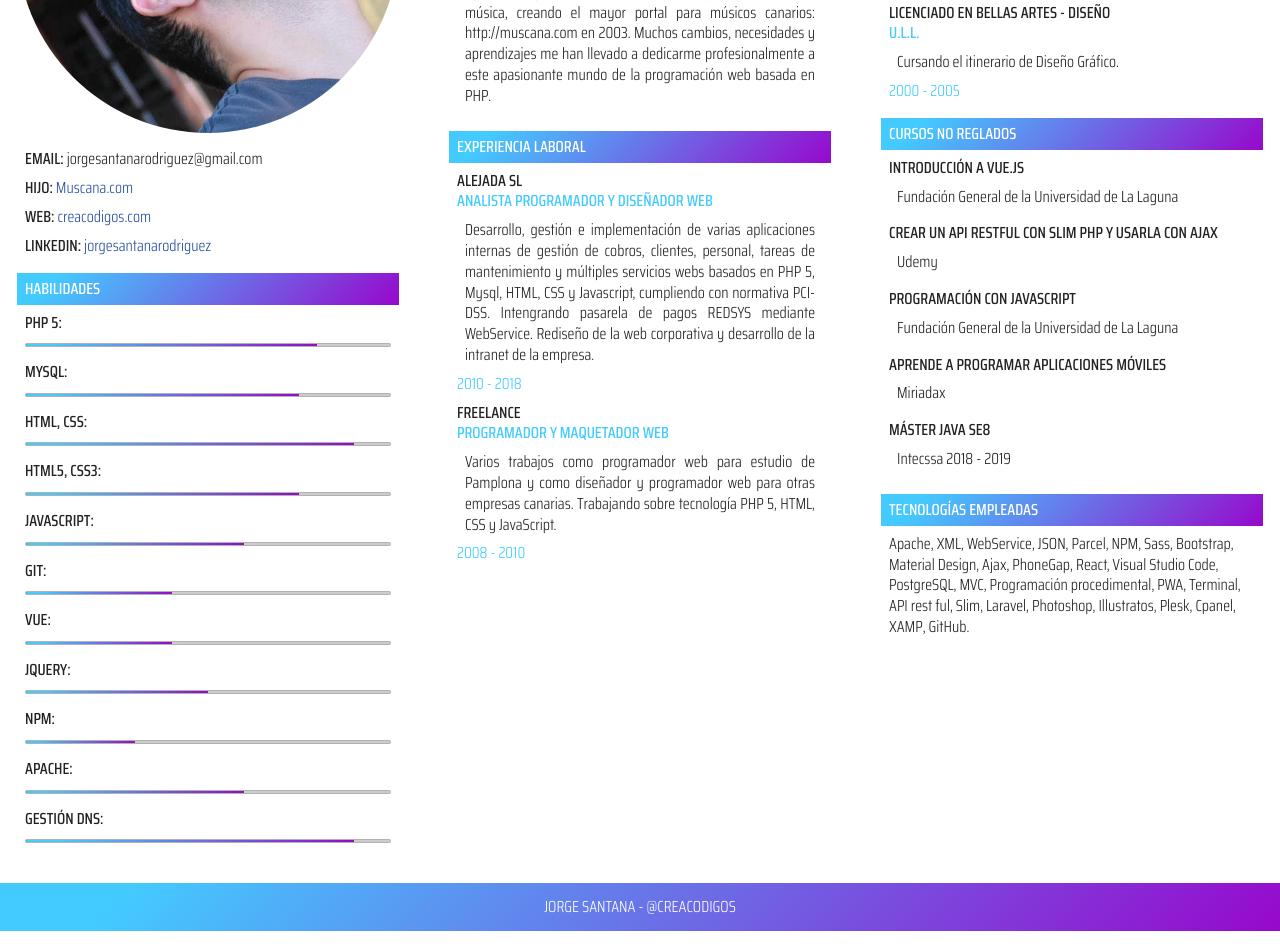
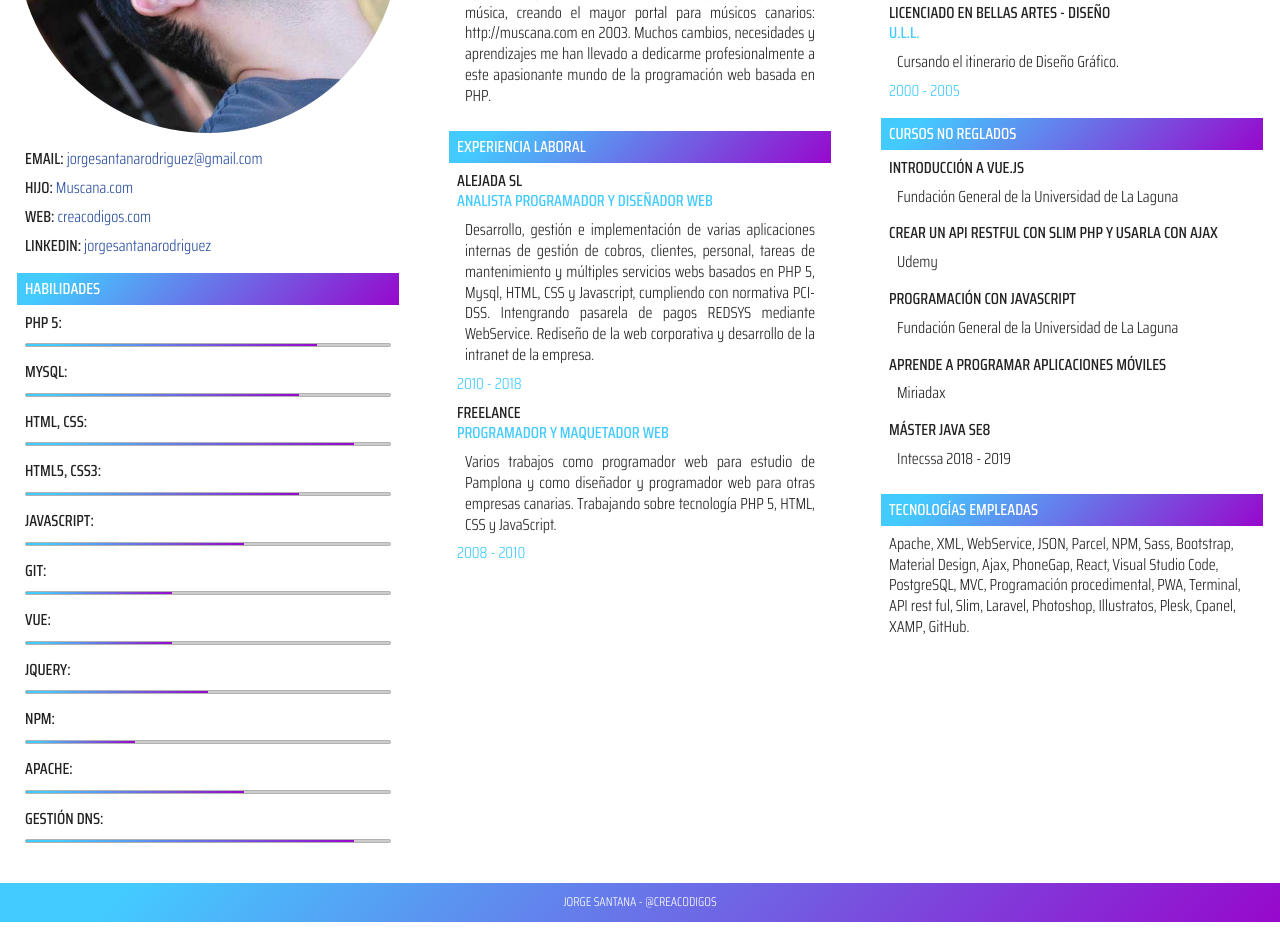
Before and after one commit to tollelle/curriculum-html, a website: page index.html in a window 1280 px wide. Shown: the part 400-1347 px from the top of the page. After the commit the page ends 1322 px from the top, so only its background shows below. Drawn offline with Linux system fonts and the light colour scheme; a web font is replaced by a local one.

Commit message:
estilo del footer

```diff
--- a/index.html
+++ b/index.html
@@ -45,6 +45,10 @@ footer{
     margin-bottom: 1em;
 }
 
+footer{
+    margin-bottom: 0px;
+    font-size: 0.8em;
+}
 h1{
     font-size: 3em;
     line-height: 1em;
@@ -182,7 +186,7 @@ a{
                 <article>
                     <div>
                         <ul>
-                            <li><strong>EMAIL:</strong> jorgesantanarodriguez@gmail.com</li>
+                            <li><strong>EMAIL:</strong> <a href="mailto:jorgesantanarodriguez@gmail.com">jorgesantanarodriguez@gmail.com</a></li>
                             <li><strong>HIJO:</strong> <a href="http://muscana.com" target="_blank" title="Portal de Músicos Canarios">Muscana.com</a></li>
                             <li><strong>WEB:</strong> <a href="http://creacodigos.com">creacodigos.com</a></li>
                             <li><strong>LINKEDIN:</strong> <a href="https://www.linkedin.com/in/jorgesantanarodriguez/" target="_blank">jorgesantanarodriguez</a></li>
```
